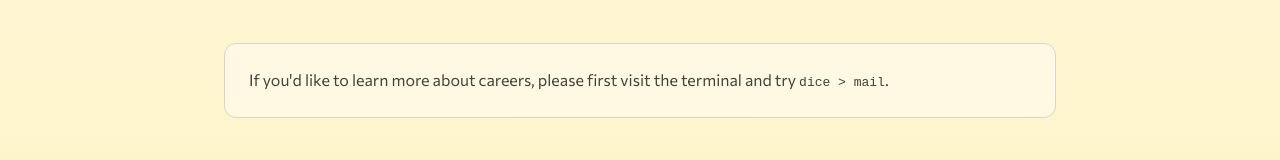
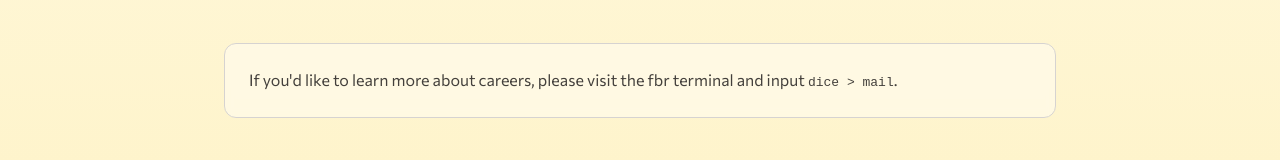
Before and after one commit to torsor-io/torsor-io, a React (Create React App) app: page /#/team in a window 1280 px wide. Shown: the part 530-690 px from the top of the page. Built offline with nearby package versions, Linux system fonts and the light colour scheme; the HTML template or start-up script is replaced by a standard one.

Commit message:
Update index.js

```diff
--- a/src/components/TeamPage/index.js
+++ b/src/components/TeamPage/index.js
@@ -96,7 +96,7 @@ const TeamPage = ({ isDark, setIsDark, waveState, setWaveState }) => {
 >
 
 <p className={`${subtleText}`}>
-If you'd like to learn more about careers, please first visit the <a href="/#puzzle" className={`hover:underline`}>terminal</a> and try <tt>dice > mail</tt>.
+If you'd like to learn more about careers, please visit the <a href="/#puzzle" className={`hover:underline`}>fbr terminal</a> and input <tt>dice > mail</tt>.
 </p>
 </motion.div>
 
```
